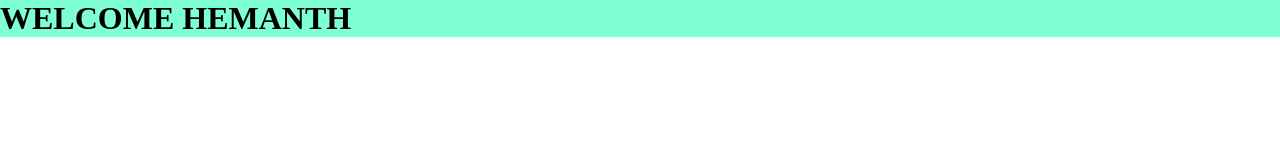
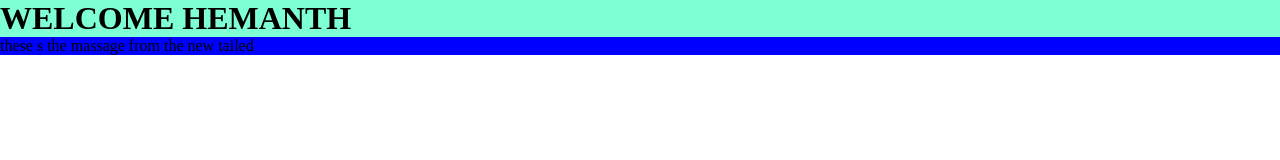
Before and after one commit to HemannthKumar/new, a plain HTML site: page resource/index.html in a window 1280 px wide. Drawn offline with Linux system fonts and the light colour scheme.

Commit message:
these is the massage

```diff
--- a/resource/index.html
+++ b/resource/index.html
@@ -10,6 +10,7 @@
 
     <div>
         <h1>WELCOME HEMANTH</h1>
+        <p>these s the massage from the new tailed</p>
     </div>
 </body>
 </html>
```
